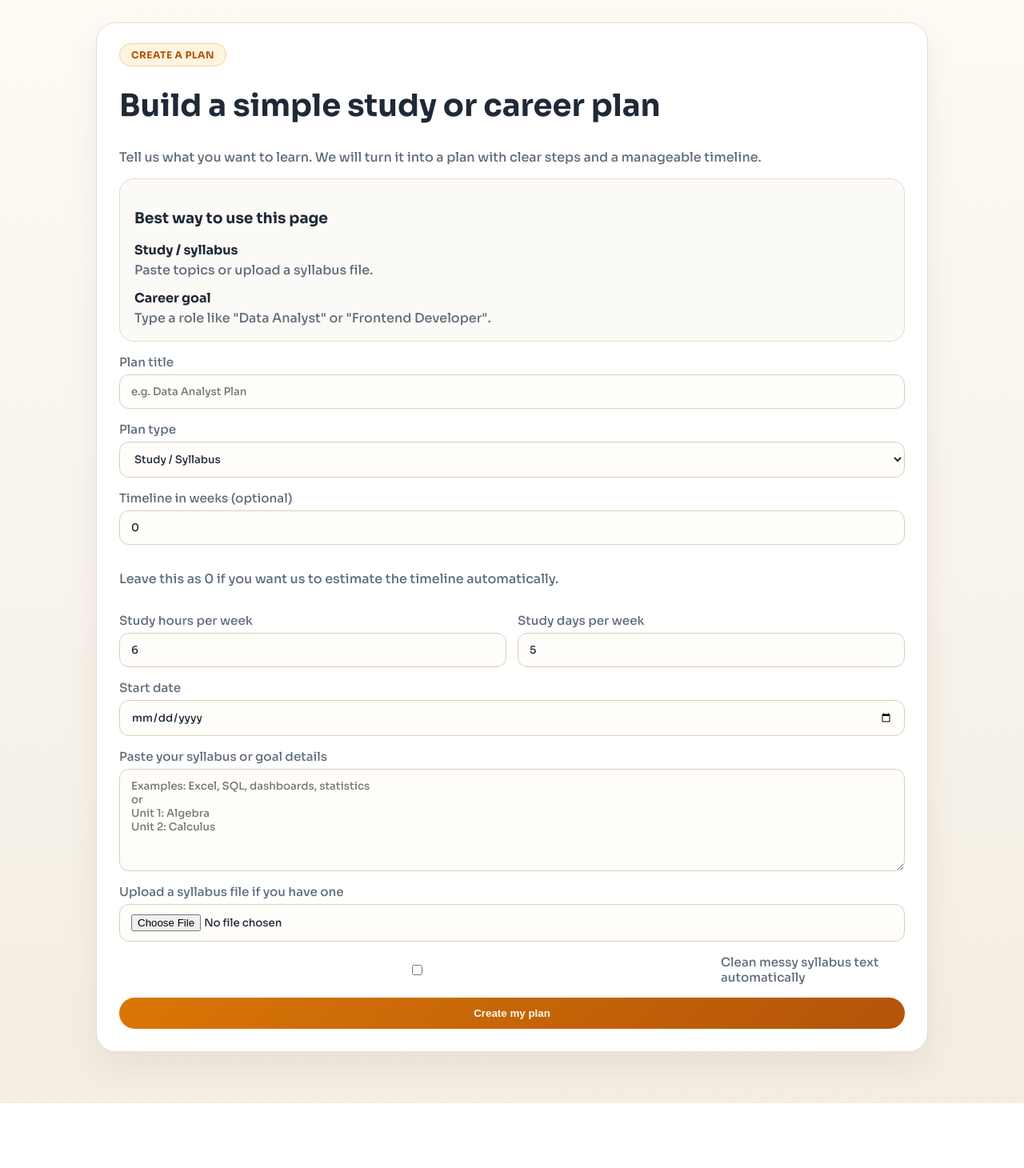
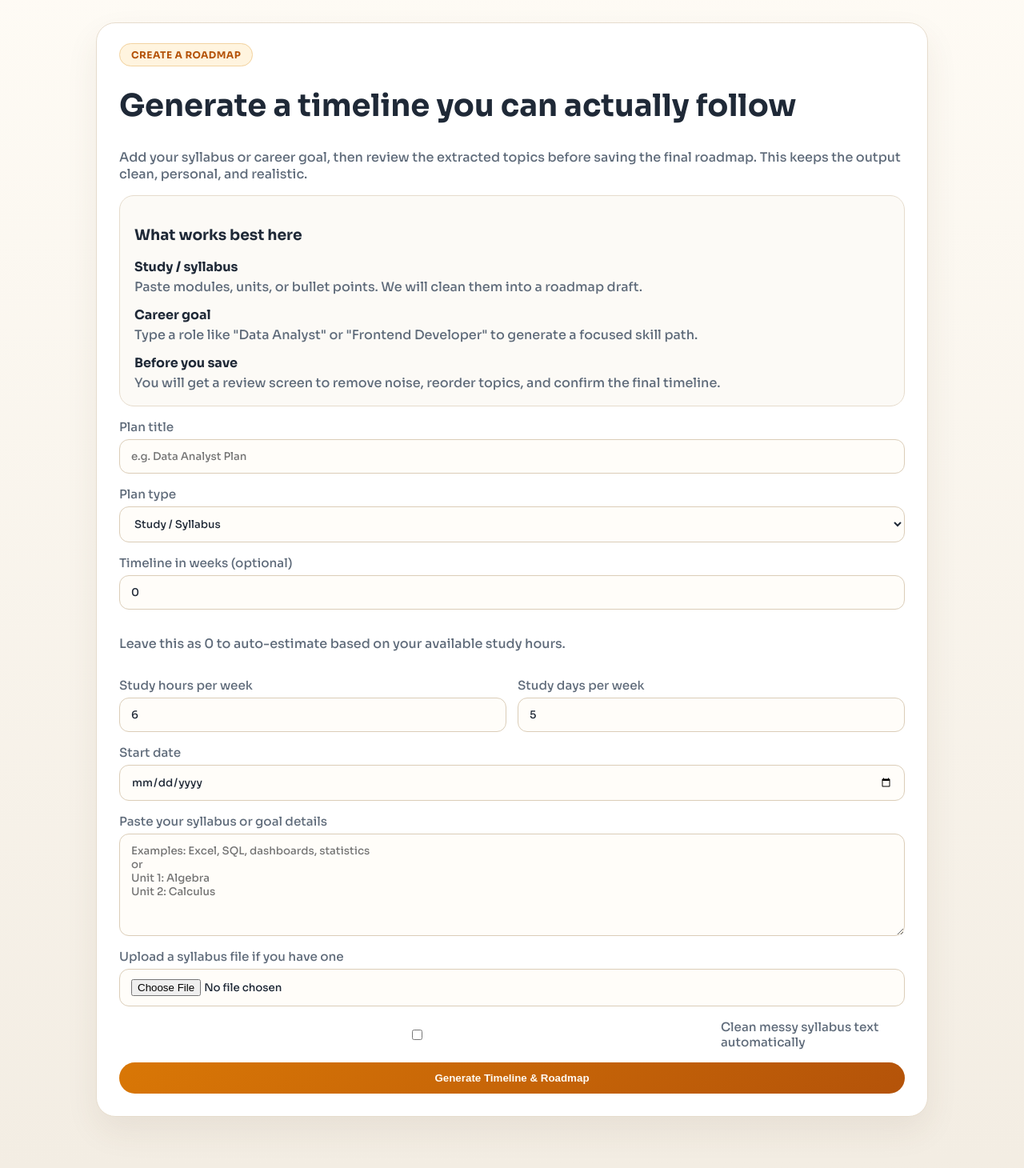
Before and after one commit to Anish17-Shanu/Dreams-into-Reality, a Flask app: page /roadmap/new in a window 1280 px wide. Shown: the part 79-1539 px from the top of the page at 80% size. Before the commit the page ends 1458 px from the top, so only its background shows below. Run offline with Flask 3, Linux system fonts and the light colour scheme; the visitor is signed in with stand-in values (Sample User, id 1).

Commit message:
Rescue production reliability and security

```diff
--- a/app.py
+++ b/app.py
@@ -66,6 +66,15 @@ app.register_blueprint(auth_bp)
 app.register_blueprint(dashboard_bp)
 
 
+@app.after_request
+def add_security_headers(response):
+    response.headers.setdefault("X-Content-Type-Options", "nosniff")
+    response.headers.setdefault("X-Frame-Options", "DENY")
+    response.headers.setdefault("Referrer-Policy", "strict-origin-when-cross-origin")
+    response.headers.setdefault("Permissions-Policy", "camera=(), microphone=(), geolocation=()")
+    return response
+
+
 @app.errorhandler(RequestEntityTooLarge)
 def handle_large_upload(error):
     max_mb = app.config.get("MAX_CONTENT_LENGTH_MB", 20)
@@ -76,7 +85,7 @@ def handle_large_upload(error):
 
 with app.app_context():
     os.makedirs(app.config["UPLOAD_FOLDER"], exist_ok=True)
-    if os.getenv("AUTO_CREATE_SCHEMA", "true").lower() == "true":
+    if app.config.get("AUTO_CREATE_SCHEMA"):
         ensure_schema()
 
 if __name__ == "__main__":
--- a/dashboard/routes.py
+++ b/dashboard/routes.py
@@ -12,8 +12,20 @@ import math
 import requests
 import threading
 from supabase import create_client
+from sqlalchemy import inspect
 
 dashboard_bp = Blueprint('dashboard', __name__)
+
+
+def _available_tables():
+    try:
+        return set(inspect(db.engine).get_table_names())
+    except Exception:
+        return set()
+
+
+def _has_table(table_name):
+    return table_name in _available_tables()
 
 CAREER_TEMPLATES = {
     "frontend developer": {
@@ -1865,15 +1877,18 @@ def create_upsc_roadmap():
                             score=0.95,
                             task_id=task.id
                         ))
-                for spec in _build_upsc_test_plan(start_date, target_date, upsc_focus):
-                    db.session.add(MockTestSchedule(
-                        title=spec["title"],
-                        test_type=spec["test_type"],
-                        scheduled_date=spec["scheduled_date"],
-                        duration_minutes=spec["duration_minutes"],
-                        questions_count=spec["questions_count"],
-                        roadmap_id=roadmap.id
-                    ))
+                if _has_table("mock_test_schedule"):
+                    for spec in _build_upsc_test_plan(start_date, target_date, upsc_focus):
+                        db.session.add(MockTestSchedule(
+                            title=spec["title"],
+                            test_type=spec["test_type"],
+                            scheduled_date=spec["scheduled_date"],
+                            duration_minutes=spec["duration_minutes"],
+                            questions_count=spec["questions_count"],
+                            roadmap_id=roadmap.id
+                        ))
+                else:
+                    flash("Roadmap created, but mock-test scheduling is unavailable until the database schema is updated.")
                 db.session.commit()
 
             if auto_fetch:
@@ -1912,17 +1927,22 @@ def view_roadmap(roadmap_id):
             key=lambda r: (-(r.rating_avg + r.score), r.flagged_count)
         )
         annotated_resources_map[task.id] = [_annotate_resource(item) for item in resources_map[task.id]]
-    tests = MockTestSchedule.query.filter_by(roadmap_id=roadmap.id).order_by(MockTestSchedule.scheduled_date.asc()).all()
+    tests = []
+    if _has_table("mock_test_schedule"):
+        tests = MockTestSchedule.query.filter_by(roadmap_id=roadmap.id).order_by(MockTestSchedule.scheduled_date.asc()).all()
     upsc_buckets = _build_upsc_dashboard_data(tasks, tests) if roadmap.roadmap_type == "upsc" else []
     recent_updates = _build_recent_updates(roadmap)
     done_map = {}
     attempts = {}
     quiz_results = []
     if roadmap.roadmap_type == "upsc":
-        for c in PyqCompletion.query.filter_by(user_id=session['user_id'], roadmap_id=roadmap.id).all():
-            done_map.setdefault(c.exam, []).append(c.year)
-        attempts = {a.question_id: a for a in QuestionAttempt.query.filter_by(user_id=session['user_id']).all()}
-        quiz_results = QuizResult.query.filter_by(user_id=session['user_id'], roadmap_id=roadmap.id).order_by(QuizResult.attempted_at.desc()).limit(5).all()
+        if _has_table("pyq_completion"):
+            for c in PyqCompletion.query.filter_by(user_id=session['user_id'], roadmap_id=roadmap.id).all():
+                done_map.setdefault(c.exam, []).append(c.year)
+        if _has_table("question_attempt"):
+            attempts = {a.question_id: a for a in QuestionAttempt.query.filter_by(user_id=session['user_id']).all()}
+        if _has_table("quiz_result"):
+            quiz_results = QuizResult.query.filter_by(user_id=session['user_id'], roadmap_id=roadmap.id).order_by(QuizResult.attempted_at.desc()).limit(5).all()
     today_focus = _build_today_focus(roadmap, tasks, tests)
     week_plan = _build_week_plan(tasks, tests)
     resource_groups_map = {task.id: _build_resource_groups(annotated_resources_map.get(task.id, [])) for task in tasks}
@@ -2015,6 +2035,9 @@ def practice(roadmap_id):
     roadmap = Roadmap.query.get_or_404(roadmap_id)
     if roadmap.user_id != session['user_id']:
         return redirect(url_for('dashboard.dashboard'))
+    if not all(_has_table(name) for name in ["question", "question_attempt", "pyq_completion"]):
+        flash("Practice Vault is temporarily unavailable until the database schema is updated.")
+        return redirect(url_for('dashboard.dashboard'))
     _ensure_upsc_question_bank()
     questions = Question.query.filter_by(exam="UPSC").limit(60).all()
     attempts = {a.question_id: a for a in QuestionAttempt.query.filter_by(user_id=session['user_id']).all()}
@@ -2032,7 +2055,7 @@ def practice(roadmap_id):
         MockTestSchedule.query.filter_by(roadmap_id=roadmap.id).all(),
         done_map,
         attempts,
-        QuizResult.query.filter_by(user_id=session['user_id'], roadmap_id=roadmap.id).order_by(QuizResult.attempted_at.desc()).limit(5).all()
+        QuizResult.query.filter_by(user_id=session['user_id'], roadmap_id=roadmap.id).order_by(QuizResult.attempted_at.desc()).limit(5).all() if _has_table("quiz_result") else []
     )
     return render_template(
         "practice.html",
@@ -2053,6 +2076,9 @@ def practice(roadmap_id):
 def quiz(roadmap_id):
     roadmap = Roadmap.query.get_or_404(roadmap_id)
     if roadmap.user_id != session['user_id']:
+        return redirect(url_for('dashboard.dashboard'))
+    if not _has_table("quiz_result"):
+        flash("Quiz history is temporarily unavailable until the database schema is updated.")
         return redirect(url_for('dashboard.dashboard'))
     amount = _safe_int(request.args.get("amount", 10), 10, 5, 20)
     difficulty = request.args.get("difficulty", "medium")
--- a/render.yaml
+++ b/render.yaml
@@ -31,5 +31,9 @@ services:
         value: "600"
       - key: AUTO_FETCH_RESOURCES_ON_CREATE
         value: "true"
+      - key: AUTO_CREATE_SCHEMA
+        value: "false"
+      - key: SESSION_COOKIE_SECURE
+        value: "true"
       - key: DEFAULT_TIMEZONE
         value: "Asia/Kolkata"
--- a/supabase/setup.sql
+++ b/supabase/setup.sql
@@ -149,3 +149,34 @@ create index if not exists idx_task_roadmap_id on task(roadmap_id);
 create index if not exists idx_resource_task_id on resource(task_id);
 create index if not exists idx_feedback_resource_id on resource_feedback(resource_id);
 create index if not exists idx_checkin_roadmap_id on checkin(roadmap_id);
+
+-- Security hardening for Supabase API exposure
+-- This app uses server-side Flask + direct database access, so these tables
+-- should not be readable from the public PostgREST API by default.
+
+alter table "user" enable row level security;
+alter table roadmap enable row level security;
+alter table task enable row level security;
+alter table resource enable row level security;
+alter table resource_feedback enable row level security;
+alter table checkin enable row level security;
+alter table question enable row level security;
+alter table question_attempt enable row level security;
+alter table pyq_completion enable row level security;
+alter table mock_test_schedule enable row level security;
+alter table quiz_result enable row level security;
+
+revoke all on table "user" from anon, authenticated;
+revoke all on table roadmap from anon, authenticated;
+revoke all on table task from anon, authenticated;
+revoke all on table resource from anon, authenticated;
+revoke all on table resource_feedback from anon, authenticated;
+revoke all on table checkin from anon, authenticated;
+revoke all on table question from anon, authenticated;
+revoke all on table question_attempt from anon, authenticated;
+revoke all on table pyq_completion from anon, authenticated;
+revoke all on table mock_test_schedule from anon, authenticated;
+revoke all on table quiz_result from anon, authenticated;
+
+-- If you later want public API access for selected records, add explicit RLS
+-- policies then grant only the minimum required privileges back.
--- a/templates/login.html
+++ b/templates/login.html
@@ -4,7 +4,7 @@
     <div>
         <span class="pill">Login</span>
         <h1>Welcome back</h1>
-        <p class="muted">Log in to open your plans and continue where you left off.</p>
+        <p class="muted">Log in to open your roadmaps, continue your streak, and get back to the next best step.</p>
     </div>
     <form method="POST" class="stack">
         <label>
--- a/templates/register.html
+++ b/templates/register.html
@@ -4,7 +4,7 @@
     <div>
         <span class="pill">Create account</span>
         <h1>Create your account</h1>
-        <p class="muted">Start with one goal, then let the app turn it into a plan you can follow.</p>
+        <p class="muted">Start with one goal and turn it into a roadmap, timeline, and progress system you can keep using every day.</p>
     </div>
     <form method="POST" class="stack">
         <label>
@@ -13,7 +13,7 @@
         </label>
         <label>
             Password
-            <input type="password" name="password" placeholder="Create a strong password" required>
+            <input type="password" name="password" placeholder="Use 8+ characters with upper/lowercase and a number" required>
         </label>
         <button type="submit">Create account</button>
     </form>
--- a/templates/roadmap_new.html
+++ b/templates/roadmap_new.html
@@ -2,21 +2,25 @@
 {% block content %}
 <section class="panel">
     <div>
-        <span class="pill">Create a plan</span>
-        <h1>Build a simple study or career plan</h1>
-        <p class="muted">Tell us what you want to learn. We will turn it into a plan with clear steps and a manageable timeline.</p>
+        <span class="pill">Create a roadmap</span>
+        <h1>Generate a timeline you can actually follow</h1>
+        <p class="muted">Add your syllabus or career goal, then review the extracted topics before saving the final roadmap. This keeps the output clean, personal, and realistic.</p>
     </div>
     <form method="POST" enctype="multipart/form-data" class="stack">
         <div class="helper-panel">
-            <h3>Best way to use this page</h3>
+            <h3>What works best here</h3>
             <div class="simple-list">
                 <div>
                     <strong>Study / syllabus</strong>
-                    <p class="muted">Paste topics or upload a syllabus file.</p>
+                    <p class="muted">Paste modules, units, or bullet points. We will clean them into a roadmap draft.</p>
                 </div>
                 <div>
                     <strong>Career goal</strong>
-                    <p class="muted">Type a role like "Data Analyst" or "Frontend Developer".</p>
+                    <p class="muted">Type a role like "Data Analyst" or "Frontend Developer" to generate a focused skill path.</p>
+                </div>
+                <div>
+                    <strong>Before you save</strong>
+                    <p class="muted">You will get a review screen to remove noise, reorder topics, and confirm the final timeline.</p>
                 </div>
             </div>
         </div>
@@ -35,7 +39,7 @@
             Timeline in weeks (optional)
             <input type="number" name="timeline_weeks" min="0" max="52" value="0">
         </label>
-        <p class="muted">Leave this as 0 if you want us to estimate the timeline automatically.</p>
+        <p class="muted">Leave this as 0 to auto-estimate based on your available study hours.</p>
         <div class="inline-fields">
             <label>
                 Study hours per week
@@ -62,7 +66,7 @@
             <input type="checkbox" name="use_ai">
             Clean messy syllabus text automatically
         </label>
-        <button type="submit">Create my plan</button>
+        <button type="submit">Generate Timeline &amp; Roadmap</button>
     </form>
 </section>
 {% endblock %}
```
Also changed, not shown: auth/routes.py (+33 -2 lines), config.py (+8 -0 lines), templates/home.html (+18 -18 lines), tests/test_smoke.py (added, +106 -0 lines), README.md, 1 other file.
